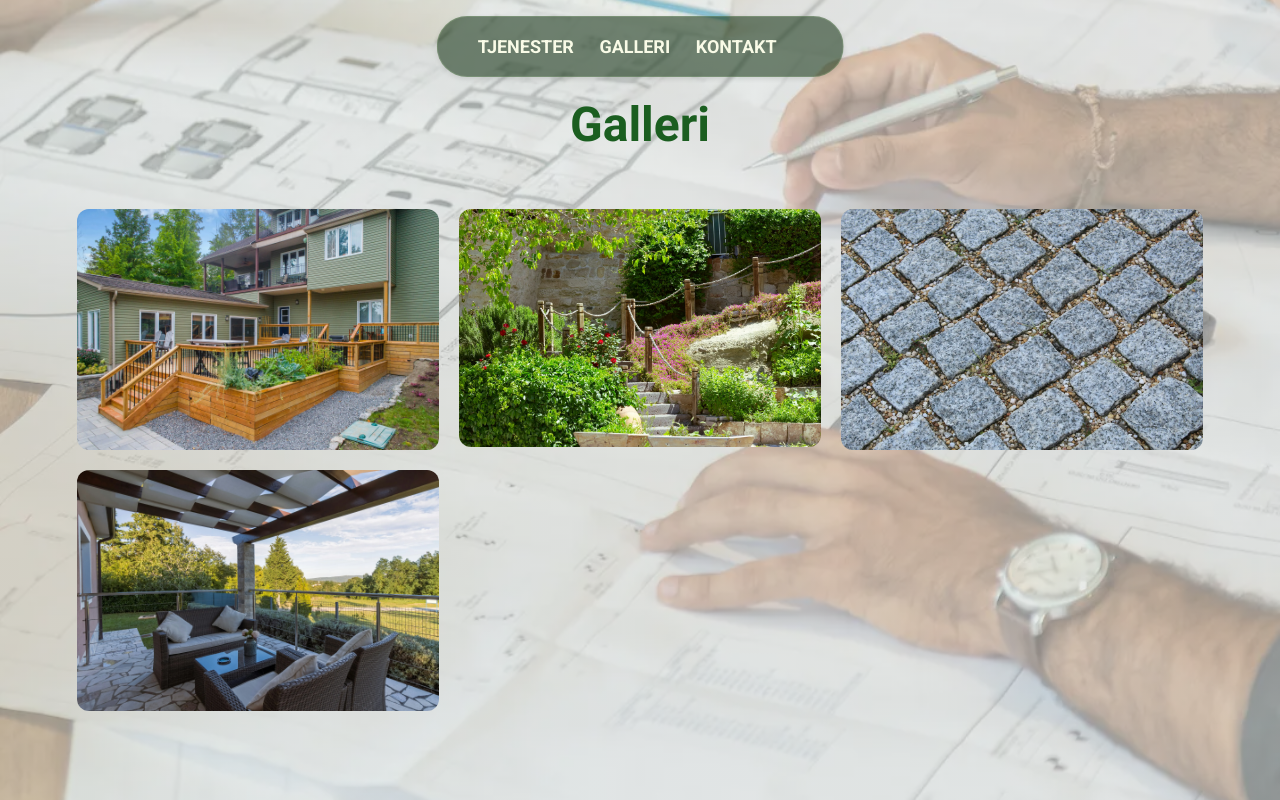
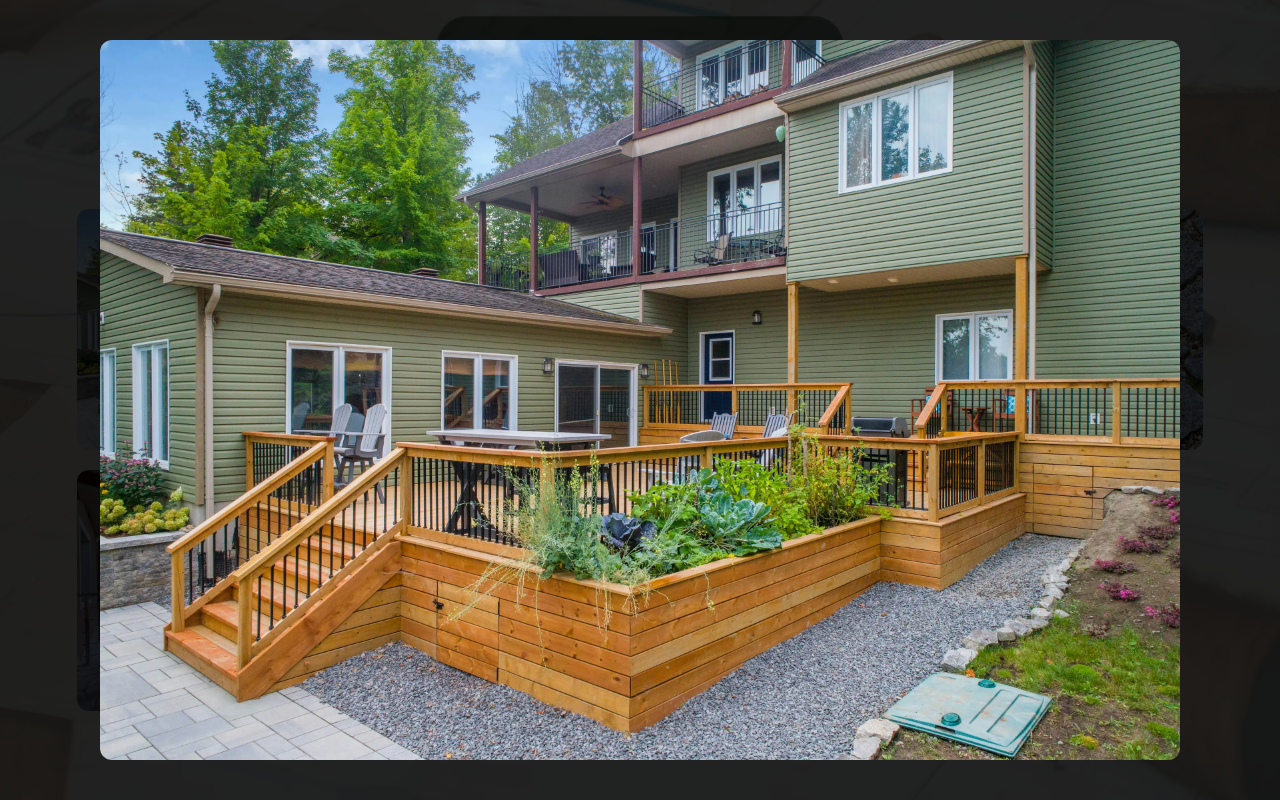
Before and after one commit to dmkomur/abt, a plain HTML site: page index.html in a window 1280 px wide. Both pictures are taken after a click on the picture 257 px from the left and 329 px from the top of the page. Drawn offline with Linux system fonts and the light colour scheme.

Commit message:
feat: js

```diff
--- a/index.html
+++ b/index.html
@@ -142,6 +142,6 @@
             <img class="modal__img" id="modal-img" src="" alt="Full view" />
         </div>
 
-        <script src="script.js" defer></script>
+        <script src="./index.js" defer></script>
     </body>
 </html>
--- /dev/null
+++ b/index.js
@@ -0,0 +1,16 @@
+const modal = document.getElementById("modal");
+const modalImg = document.getElementById("modal-img");
+
+document.querySelectorAll(".gallery__img").forEach((img) => {
+    img.addEventListener("click", () => {
+        modal.style.display = "flex";
+        modalImg.src = img.src;
+        document.body.style.overflow = "hidden"; // блокируем скрол страницы
+    });
+});
+
+modal.addEventListener("click", () => {
+    modal.style.display = "none";
+    modalImg.src = "";
+    document.body.style.overflow = ""; // возвращаем скрол
+});
--- a/styles.css
+++ b/styles.css
@@ -298,10 +298,14 @@ body {
         align-items: center;
         cursor: zoom-out;
         z-index: 200;
+        padding: 16px;
+        /* чтобы не прилегала вплотную */
 }
 
 .modal__img {
         max-width: 90vw;
         max-height: 90vh;
+        object-fit: contain;
         border-radius: var(--radius);
+        cursor: zoom-out;
 }
```
